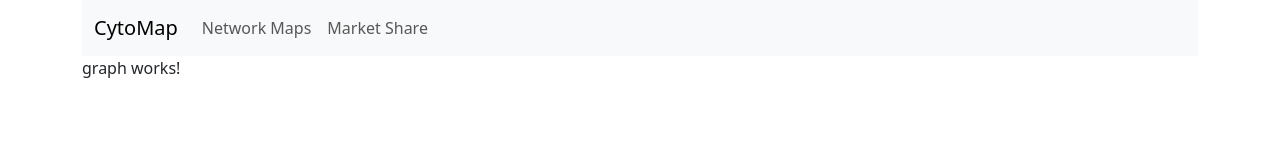
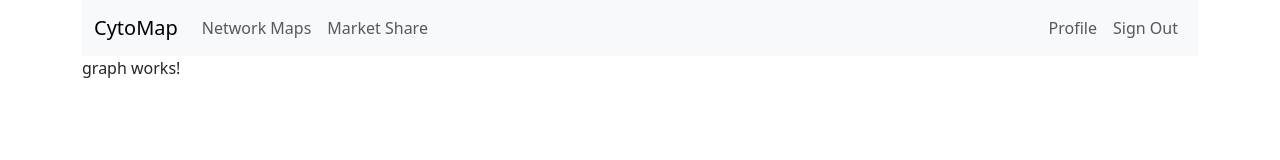
Before and after one commit to Jason-Lawrence/cyto-app, an Angular app in the folder frontend/cyto-map/: page / in a window 1280 px wide. Shown: the top 160 px of the page. Built offline with nearby package versions, Linux system fonts and the light colour scheme; sample sign-in values are in the browser's storage.

Commit message:
add profile and signout

```diff
--- a/frontend/cyto-map/src/app/navbar/navbar.component.html
+++ b/frontend/cyto-map/src/app/navbar/navbar.component.html
@@ -13,6 +13,16 @@
             <a class="nav-link" aria-current="page" routerLinkActive="active" [routerLink]="['/marketshare']">Market Share</a>
           </li>
         </ul>
+          @if(isAuthenticated){
+            <ul class="navbar-nav ms-auto mb-2 mb-lg-0">
+              <li class="nav-item ms-auto">
+                <a class="nav-link" aria-current="page" routerLinkActive="active" routerLink="/profile">Profile</a>
+              </li>
+              <li class="nav-item">
+                <a class="nav-link" routerLink="/login" (click)="onSignOut()">Sign Out</a>
+              </li>
+            </ul>
+          }
       </div>
     </div>
   </nav>
--- a/frontend/cyto-map/src/app/navbar/navbar.component.ts
+++ b/frontend/cyto-map/src/app/navbar/navbar.component.ts
@@ -15,6 +15,9 @@ export class NavbarComponent implements OnInit, OnDestroy{
   private userSub: Subscription;
   authService = inject(AuthService)
 
+  onSignOut(){
+    this.authService.onSignOut()
+  }
 
   ngOnInit(): void {
     this.userSub = this.authService.user.subscribe(
```
